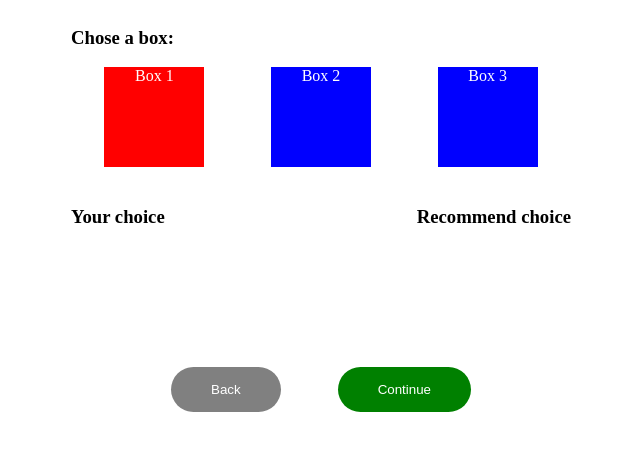
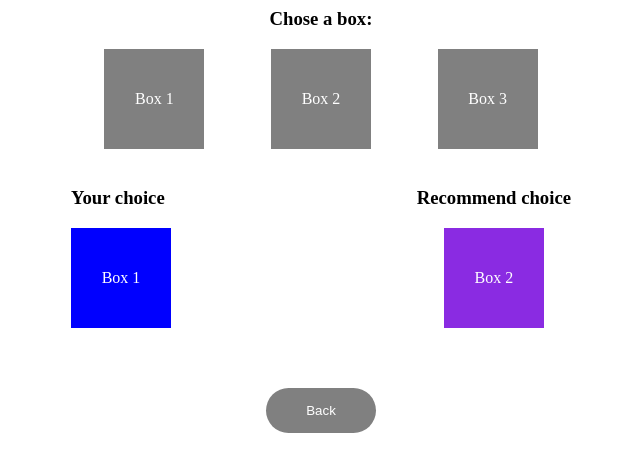
Before and after one commit to tarsis-cruz-avenue/Apple-Watch-Challenge, a plain HTML site: page index.html in a window 1280 px wide. Both pictures are taken after a click on the element "Box 1". Shown: the whole page, without its empty margins (319-959 px from the left). Drawn offline with Linux system fonts and the light colour scheme.

Commit message:
add some updates

```diff
--- a/index.html
+++ b/index.html
@@ -1,4 +1,5 @@
 <html>
+
 <head>
     <title>Apple Watch Challenge</title>
     <style>
@@ -19,28 +20,27 @@
             margin: 0 auto;
             width: 500px;
             margin-bottom: 20px;
+            flex-wrap: wrap;
         }
 
         .box {
             width: 100px;
             height: 100px;
+            line-height: 100px;
             text-align: center;
             cursor: pointer;
             color: #FFF;
+            margin: 0 auto;
         }
 
         #choice {
             display: flex;
             justify-content: space-between;
             justify-items: center;
-                margin-bottom: 20px;
-
+            margin-bottom: 60px;
         }
 
         #options {
-                display: flex;
-                justify-content: space-between;
-                justify-items: center;
             width: 300px;
             margin: 0 auto;
         }
@@ -52,55 +52,123 @@
             border: none;
             cursor: pointer;
         }
+
+        #winner {
+            display: flex;
+            justify-content: center;
+            justify-items: center;
+            text-align: center;
+            flex-direction: column;
+        }
     </style>
 </head>
+
 <body>
+    <h3 style="text-align: center">Chose a box:</h3>
     <div class="wrap">
-        <h3 class="">Chose a box:</h3>
         <div id="boxes">
-            <div class="box" id="box-1" onclick="boxClicked(this)" style="background-color: blue">Box 1</div>
-            <div class="box" id="box-2" onclick="boxClicked(this)" style="background-color: blue">Box 2</div>
-            <div class="box" id="box-3" onclick="boxClicked(this)" style="background-color: blue">Box 3</div>
+            <div class="box" id="box-1" onclick="boxClicked(this)">Box 1</div>
+            <div class="box" id="box-2" onclick="boxClicked(this)">Box 2</div>
+            <div class="box" id="box-3" onclick="boxClicked(this)">Box 3</div>
         </div>
         <div id="choice">
-            <div class="your-choice">
+            <div>
                 <h3>Your choice</h3>
-                <div class="box" id="your-choice"></div>
+                <div class="box" id="your-choice" onclick="checkChoice(this)" style="background-color: blue;"></div>
             </div>
-            <div class="recommended-choice">
+            <div>
                 <h3>Recommend choice</h3>
-                <div class="box" id="recommended-choice"></div>
+                <div class="box" id="recommended-choice" onclick="checkChoice(this)" style="background-color: blueviolet;">
                 </div>
             </div>
+        </div>
+        <div id="winner"></div>
         <div id="options">
-            <button class="button" type="button" style="background-color: gray" onclick="back()">Back</button>
-            <button class="button" type="button" style="background-color: green" onclick="confirm()">Continue</button>
+            <button class="button" type="button" style="background-color: gray; margin: 0 auto; display: block;"
+                onclick="reset()">Back</button>
         </div>
     </div>
 
     <script>
+        let yourChoice = null
+        let avaiableChoices = []
+        let recommendedChoice = null
+        let rewardIndex = null;
+
         const boxClicked = (e) => {
-            e.style = 'background-color: red'
+            reset()
+            const boxes = getBoxes()
+            const randomChoice = Math.floor(Math.random() * 2);
+
+            for (var i = 0; i < boxes.length; i++) {
+                boxes.item(i).style = 'background-color: gray'
+            }
+
+            if (yourChoice) return;
+
             document.getElementById('choice').style = ''
             document.getElementById('options').style = ''
-            document.getElementById('your-choice').innerHTML = `<div>Box ${e.id}</div>`
+            document.getElementById('your-choice').innerHTML = `<span>Box ${e.id.replace('box-', '')}</span>`
+            yourChoice = e.id.replace('box-', '')
+
+            shuffle()
+            recommendedChoice = avaiableChoices[randomChoice].replace('box-', '')
+            document.getElementById('recommended-choice').innerHTML = `<span>Box ${recommendedChoice}</span>`
+        }
+
+        const shuffle = () => {
+            const boxes = getBoxes()
+            for (var i = 0; i < boxes.length; i++) {
+                if (boxes.item(i).id.replace('box-', '') != yourChoice)
+                    avaiableChoices.push(boxes.item(i).id)
+            }
+        }
+
+        const getBoxes = () => {
+            const boxWrap = document.getElementById('boxes')
+            return boxWrap.children
         }
 
         const reset = () => {
-            const boxWrap = document.getElementById('boxes')
-            const boxes = boxWrap.children
+            const boxes = getBoxes()
 
             for (var i = 0; i < boxes.length; i++) {
-                console.log(boxes.item(i));
+                boxes.item(i).style = 'background-color: blue'
             }
 
+            document.getElementById('winner').style = 'display: none'
             document.getElementById('choice').style = 'display: none'
             document.getElementById('options').style = 'display: none'
             document.getElementById('your-choice').innerHTML = ''
+
+            avaiableChoices = []
+            recommendedChoice = null
+            yourChoice = null
+            rewardIndex = Math.floor(Math.random() * 3) + 1
         }
 
-        const confirm = () => {
-            console.log('confirm')
+        const checkChoice = (e) => {
+            document.getElementById('winner').style = ''
+
+            if (e.id === 'recommended-choice') {
+                if (rewardIndex == recommendedChoice)
+                    document.getElementById('winner').innerHTML = '<h3>You win!</h3><img src="apple-watch.jpeg" style="margin: 0 auto; width: 100px" />'
+                else
+                    document.getElementById('winner').innerHTML = '<h3>You lose! Chose another option and try again.</h3>'
+
+                document.getElementById('winner').innerHTML += `<p>Rewarded box: ${rewardIndex}</p>`
+                document.getElementById('winner').innerHTML += `<p>Selected box (recomended): ${recommendedChoice}</p>`
+            } else {
+                if (rewardIndex == yourChoice)
+                    document.getElementById('winner').innerHTML = '<h3>You win!</h3><img src="apple-watch.jpeg" style="margin: 0 auto; width: 100px" />'
+                else
+                    document.getElementById('winner').innerHTML = '<h3>You lose! Chose another option and try again.</h3>'
+
+                document.getElementById('winner').innerHTML += `<p>Rewarded box: ${rewardIndex}</p>`
+                document.getElementById('winner').innerHTML += `<p>Selected box (you choice): ${yourChoice}</p>`
+            }
+
+
         }
 
         const back = () => {
```
Also changed, not shown: apple-watch.jpeg (added). Lines whose indentation alone changed are shown as unchanged.
